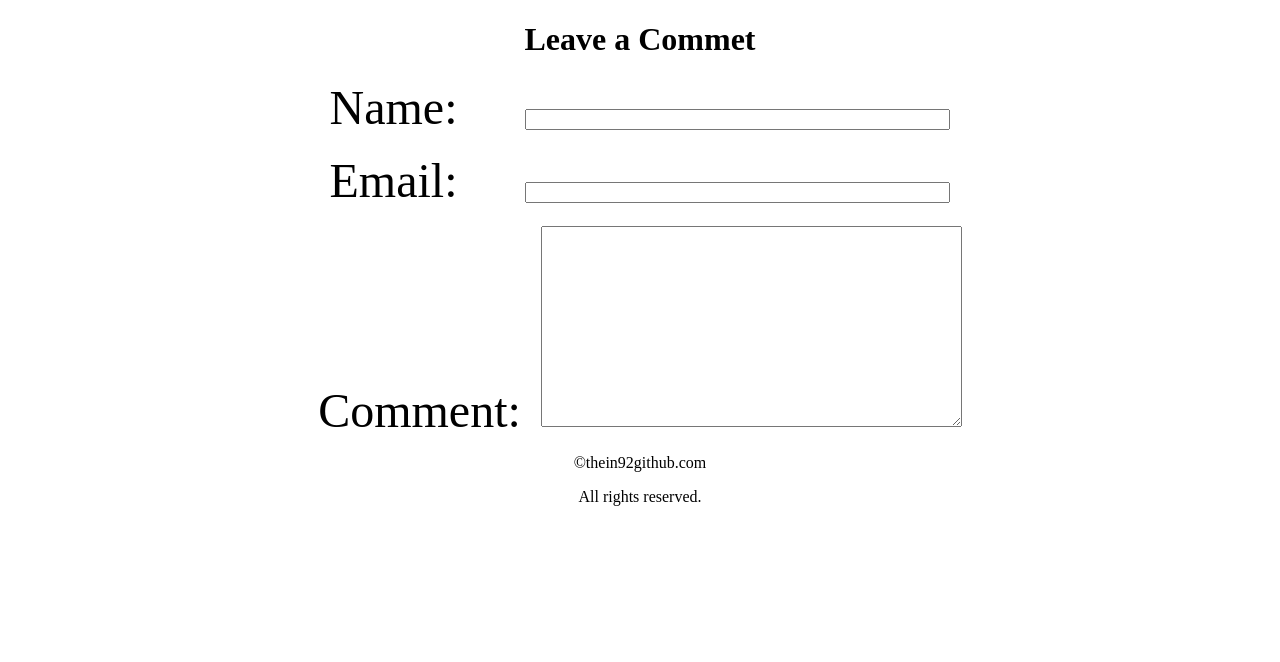
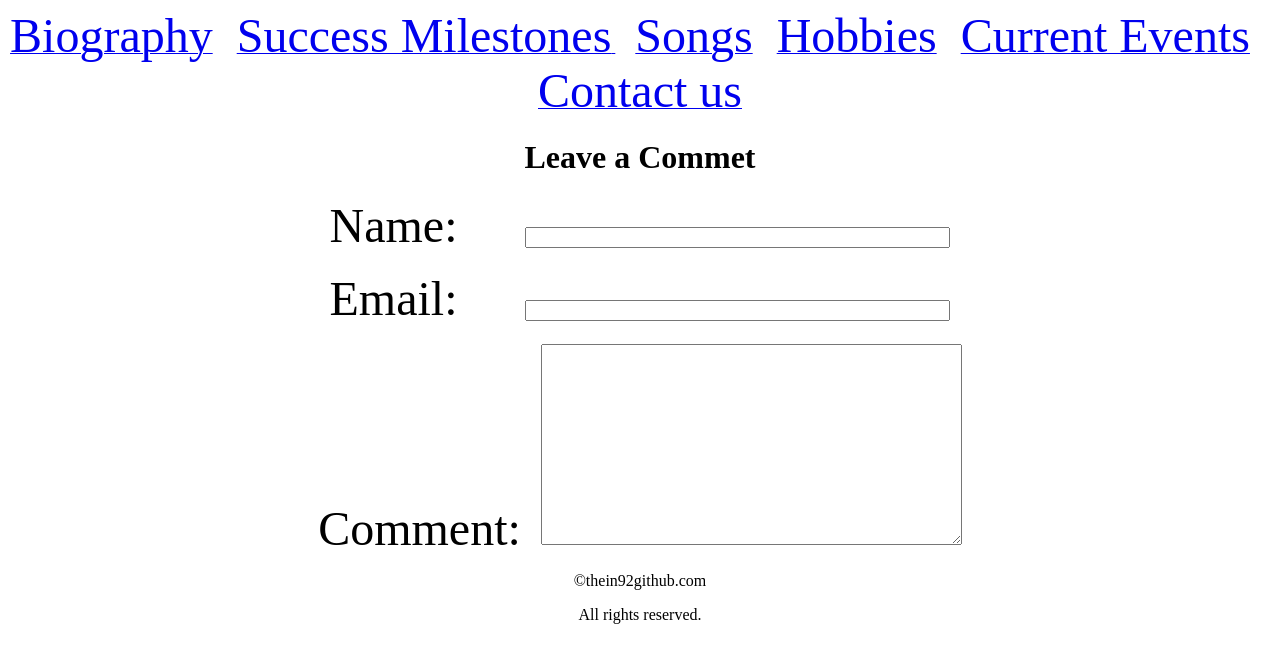
Before and after one commit to Thein92/thein92.github.io, a plain HTML site: page HTML/IDOL/contactus.html in a window 1280 px wide. Drawn offline with Linux system fonts and the light colour scheme.

Commit message:
HTML project

```diff
--- a/HTML/IDOL/contactus.html
+++ b/HTML/IDOL/contactus.html
@@ -3,9 +3,19 @@
 <head>
     <meta charset="UTF-8">
     <meta name="viewport" content="width=device-width, initial-scale=1.0">
-    <title>Document</title>
+    <title>Contact us pages</title>
 </head>
 <body>
+    <div align="center" >
+        <nav>
+        <a href="biography.html" target="_blank"><font size="10">Biography</font></a> &emsp;
+        <a href="successmilestone.html" target="_blank"><font size="10">Success Milestones</font> </a> &emsp;
+        <a href="video.html" target="_blank"><font size="10">Songs</font></a> &emsp;
+        <a href="hobby.html" target="_blank"><font size="10">Hobbies</font></a> &emsp;
+        <a href="currentevent.html" target="_blank"><font size="10">Current Events</font></a>  &emsp;
+        <a href="contactus.html" target="_blank"><font size="10">Contact us</font></a>
+        </nav>
+    </div>
     <h1 align="center">Leave a Commet</h1>
     <div align="center">
         <form action="">
@@ -16,6 +26,7 @@
             <label name="comment"><font size="20">Comment:</font></label>&emsp;
             <textarea name="comment" rows="13" cols="50"></textarea>
         </form>
+
     </div>
     <div align="center">
         <footer id="footer">
```
Also changed, not shown: HTML/IDOL/biography.html (+10 -0 lines), HTML/IDOL/currentevent.html (+10 -0 lines), HTML/IDOL/hobby.html (+10 -0 lines), HTML/IDOL/home.html (+5 -2 lines), HTML/IDOL/successmilestone.html (+10 -0 lines), HTML/IDOL/video.html (+10 -0 lines).
